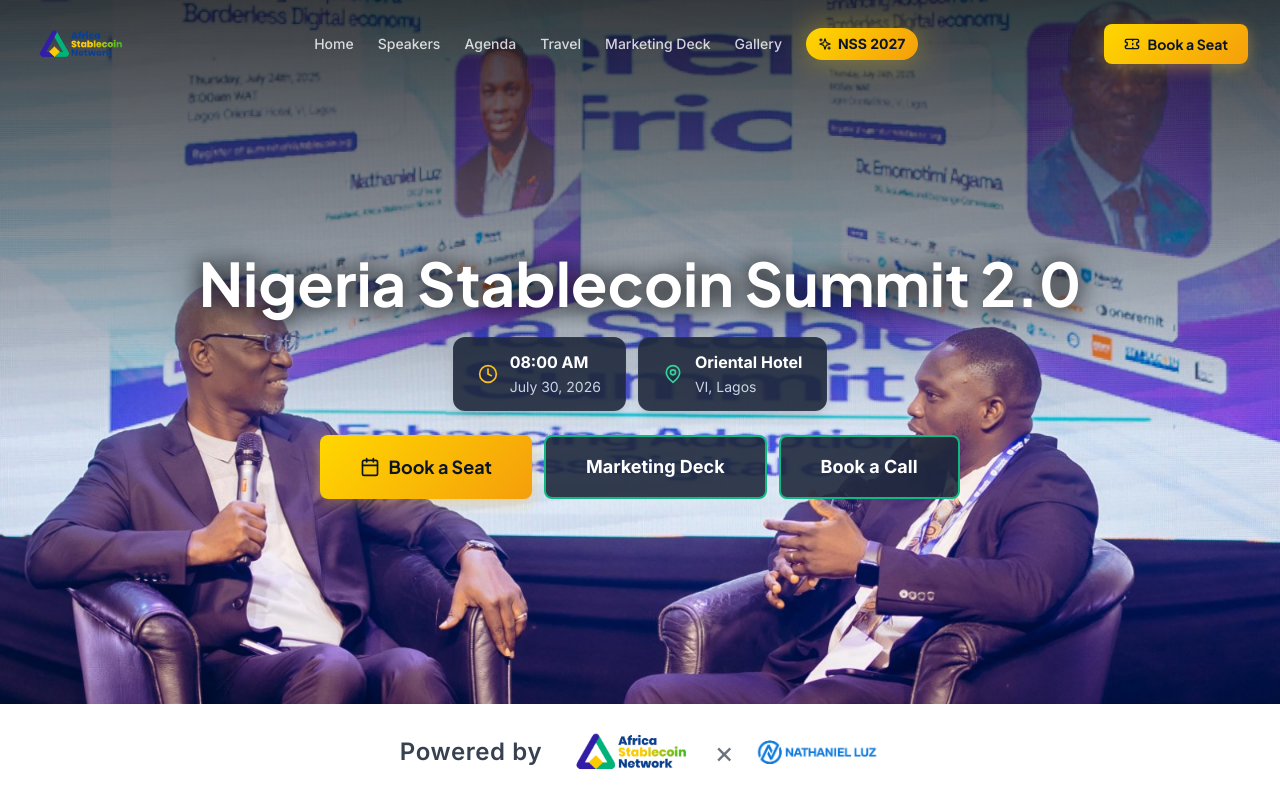
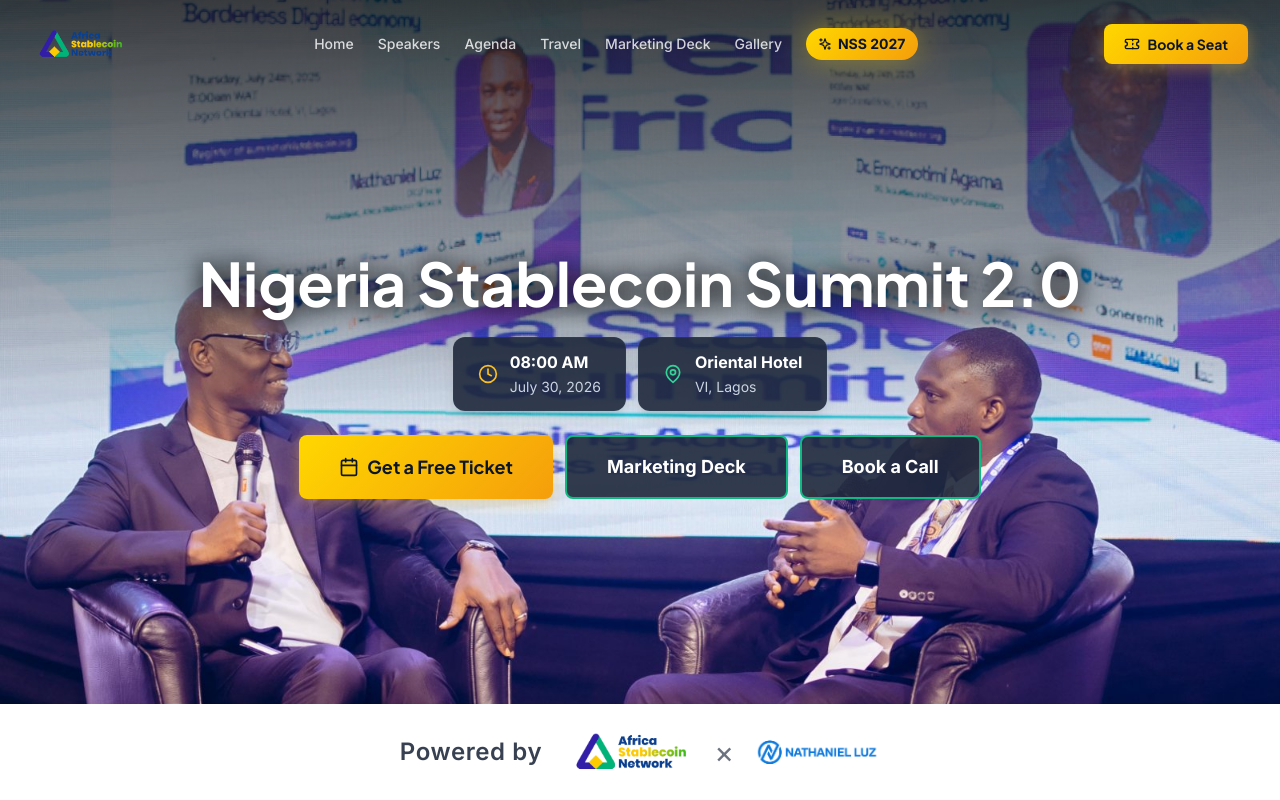
Before and after one commit to flingen/nssnew22, a React (Vite) app: page / in a window 1280 px wide. Shown: the top 800 px of the page. Built offline with nearby package versions, Linux system fonts and the light colour scheme.

Commit message:
Update Hero.tsx

```diff
--- a/src/components/sections/Hero.tsx
+++ b/src/components/sections/Hero.tsx
@@ -76,7 +76,7 @@
               className="btn-primary px-10 py-4 text-lg inline-flex items-center justify-center gap-2 font-bold"
             >
               <Calendar className="w-5 h-5" />
-              Book a Seat
+              Get a Free Ticket
             </a>
             <a
               href="https://drive.google.com/drive/folders/1oz7kOV88m6olRAZYrPGP-WxSv1mcJcZM?usp=sharing"
```
